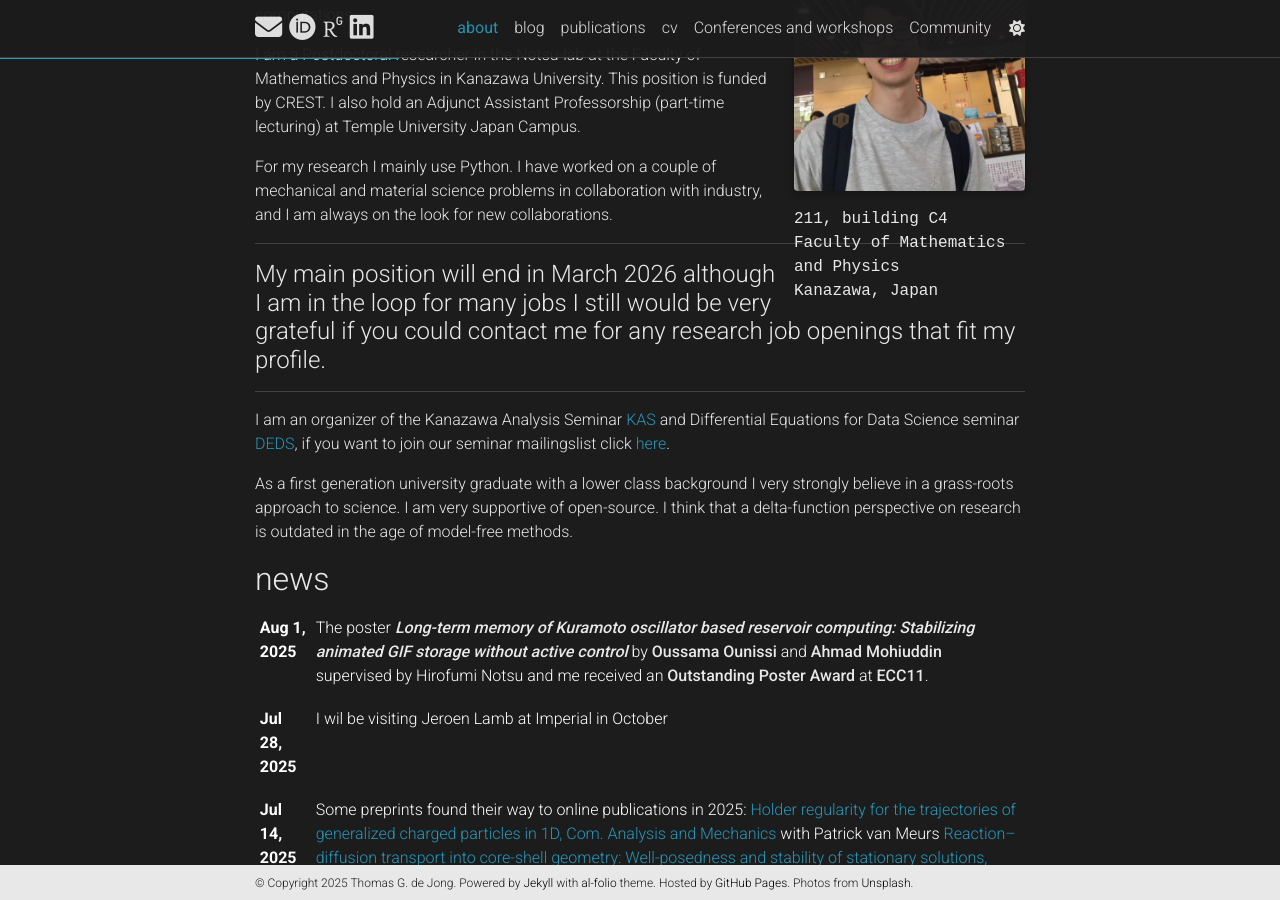
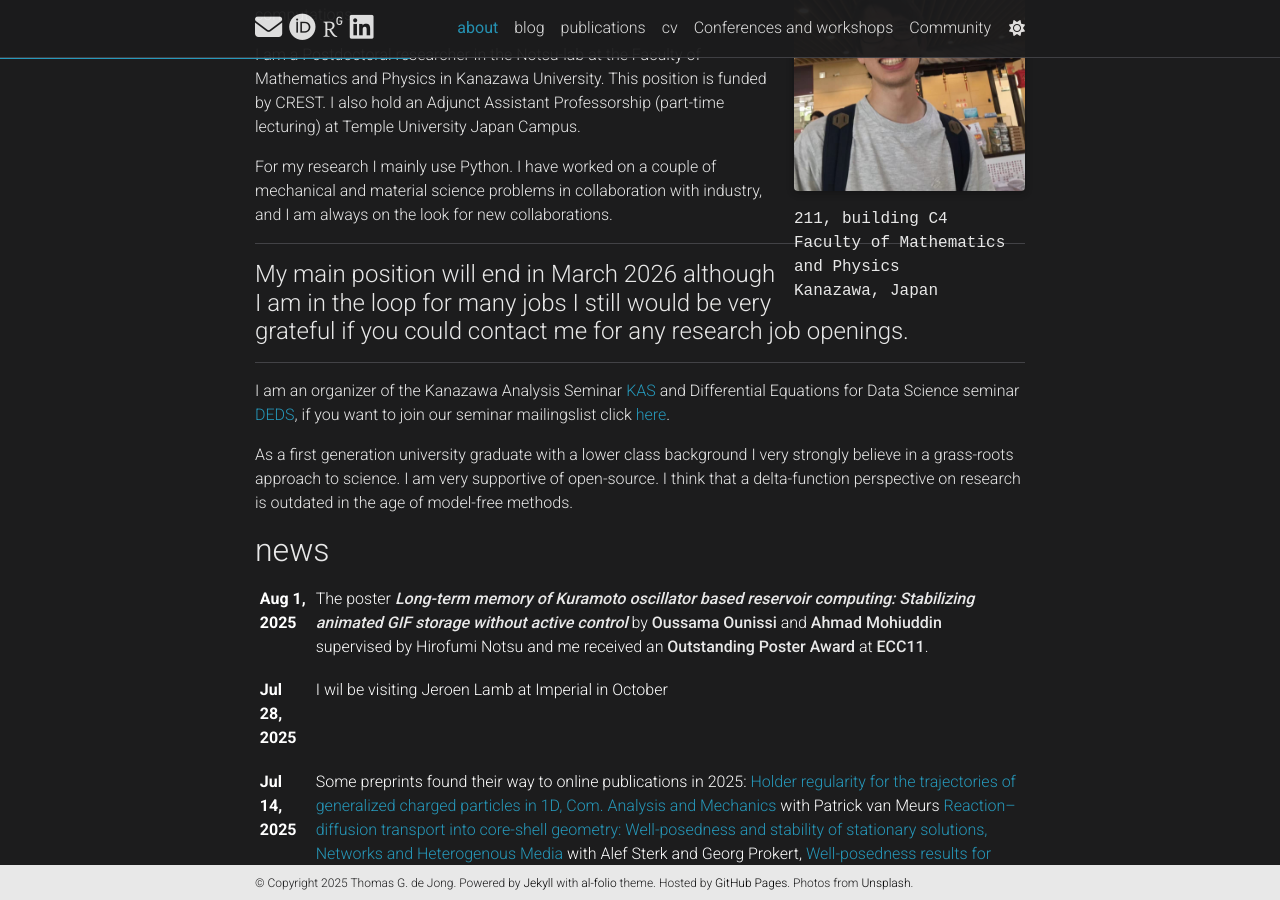
Before and after one commit to mathowl/tgdejong, a Jekyll site: the page built from _pages/about.md, in a window 1280 px wide and 900 px high, scrolled down 319 px. Built offline with Jekyll 4.4.1, drawn with Linux system fonts in a browser that asks for light colours; full-size pictures stand in for the smaller copies a plugin makes; some web fonts are replaced; comment, search, counter and statistics services are not loaded; a style sheet for code colours, icons or effects is not loaded.

Commit message:
Revert "Update about.md"
This reverts commit af2a37a84d6a2ad5fc63dc93db7014d045ae9323.

```diff
--- a/_pages/about.md
+++ b/_pages/about.md
@@ -28,7 +28,7 @@
 
 <hr />
 <h4>
-My main position will end in March 2026 although I am in the loop for many jobs I still would be very grateful if you could contact me for any research job openings that fit my profile.
+My main position will end in March 2026 although I am in the loop for many jobs I still would be very grateful if you could contact me for any research job openings.
 </h4>
 <hr />
 
```
